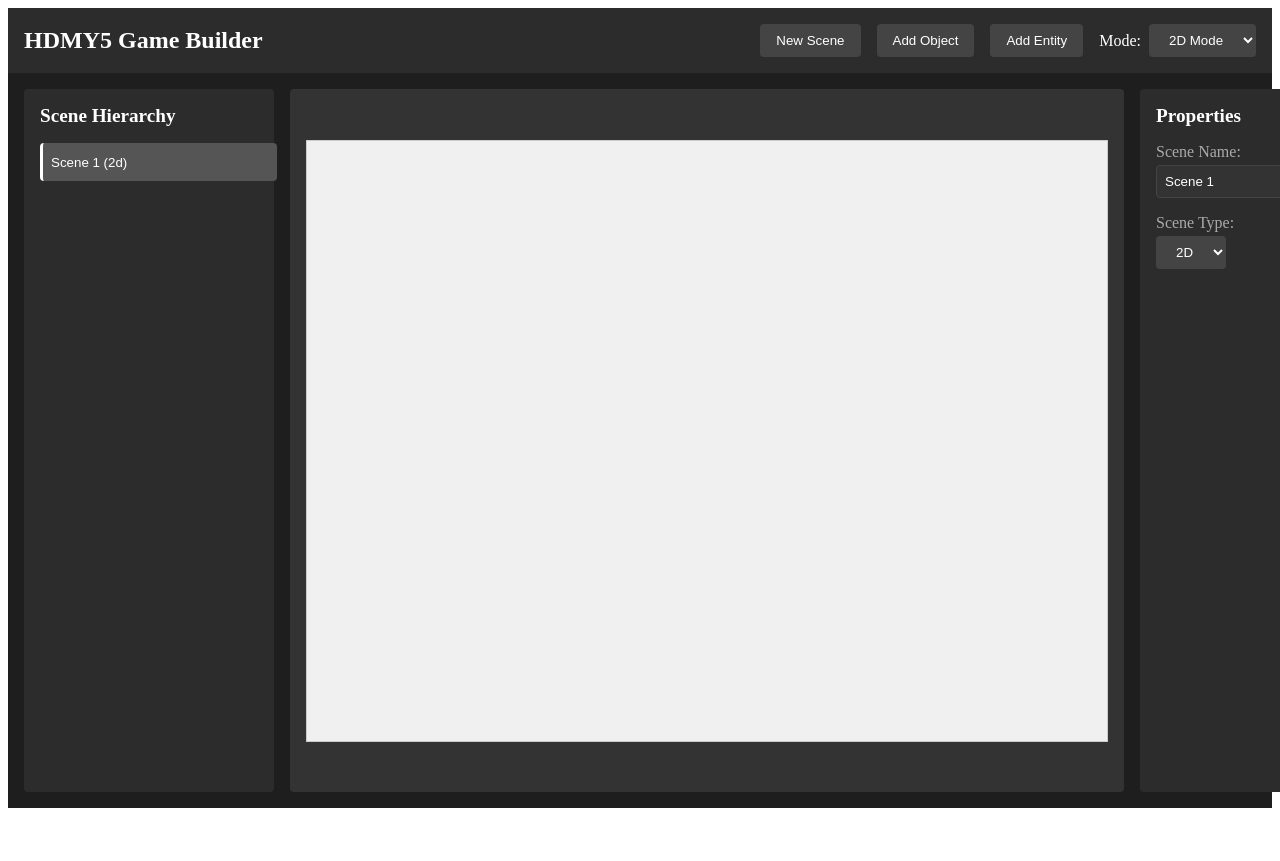
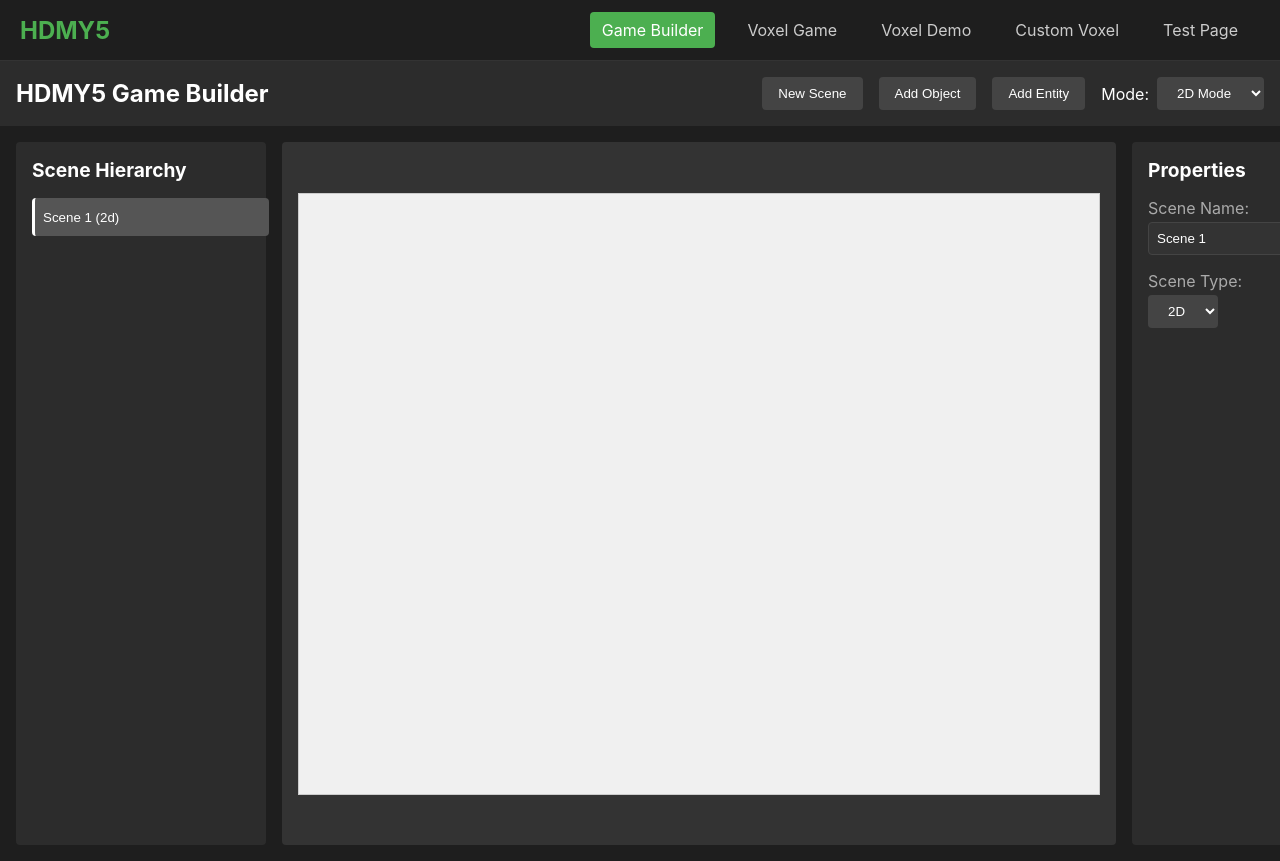
Before and after one commit to toddllm/HDMY5, a SvelteKit app: page / in a window 1280 px wide. Shown: the top 861 px of the page. Before the commit the page ends 816 px from the top, so only its background shows below. Built offline with nearby package versions, Linux system fonts and the light colour scheme.

Commit message:
Add navigation layout with links to all demos

```diff
--- /dev/null
+++ b/src/routes/+layout.svelte
@@ -0,0 +1,110 @@
+<script>
+  import { onMount } from 'svelte';
+
+  // Navigation links for demos
+  const navLinks = [
+    { href: '/', label: 'Game Builder' },
+    { href: '/voxel-game', label: 'Voxel Game' },
+    { href: '/voxel-demo', label: 'Voxel Demo' },
+    { href: '/custom-voxel', label: 'Custom Voxel' },
+    { href: '/test-page', label: 'Test Page' }
+  ];
+
+  let currentPath = '';
+
+  onMount(() => {
+    currentPath = window.location.pathname;
+  });
+</script>
+
+<svelte:head>
+  <title>HDMY5 Game Builder</title>
+  <link rel="icon" href="/favicon.png" />
+</svelte:head>
+
+<nav class="main-nav">
+  <div class="logo">
+    <a href="/">HDMY5</a>
+  </div>
+  <ul class="nav-links">
+    {#each navLinks as link}
+      <li>
+        <a
+          href={link.href}
+          class:active={link.href === currentPath}
+        >
+          {link.label}
+        </a>
+      </li>
+    {/each}
+  </ul>
+</nav>
+
+<main>
+  <slot />
+</main>
+
+<style>
+  :global(body) {
+    margin: 0;
+    padding: 0;
+    font-family: -apple-system, BlinkMacSystemFont, 'Segoe UI', Roboto, Oxygen, Ubuntu, Cantarell, 'Open Sans', 'Helvetica Neue', sans-serif;
+    background-color: #121212;
+    color: #ffffff;
+  }
+
+  .main-nav {
+    background-color: #1e1e1e;
+    border-bottom: 1px solid #333;
+    display: flex;
+    justify-content: space-between;
+    align-items: center;
+    padding: 0 20px;
+    height: 60px;
+    position: sticky;
+    top: 0;
+    z-index: 1000;
+  }
+
+  .logo a {
+    font-size: 1.5rem;
+    font-weight: bold;
+    color: #4CAF50;
+    text-decoration: none;
+  }
+
+  .nav-links {
+    display: flex;
+    list-style: none;
+    margin: 0;
+    padding: 0;
+  }
+
+  .nav-links li {
+    margin: 0 10px;
+  }
+
+  .nav-links a {
+    color: #ccc;
+    text-decoration: none;
+    padding: 8px 12px;
+    border-radius: 4px;
+    transition: background-color 0.2s, color 0.2s;
+  }
+
+  .nav-links a:hover {
+    background-color: #333;
+    color: white;
+  }
+
+  .nav-links a.active {
+    background-color: #4CAF50;
+    color: white;
+  }
+
+  main {
+    padding: 0;
+    width: 100%;
+    min-height: calc(100vh - 60px);
+  }
+</style>
```
